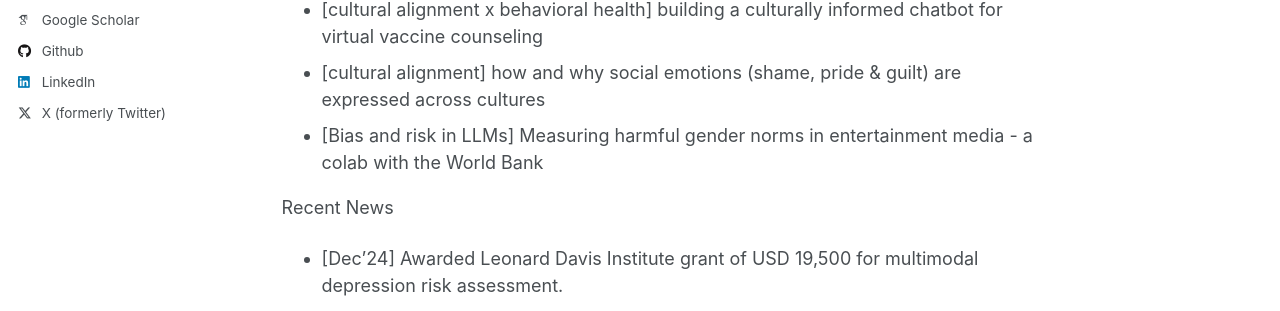
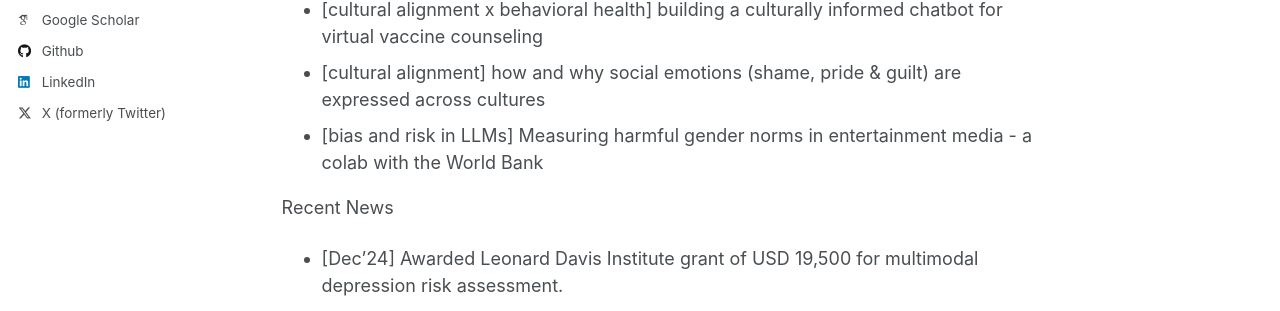
Before and after one commit to sunnyraiphd/drsunnyrai.github.io, a Jekyll site: the page built from _pages/about.md, in a window 1280 px wide and 900 px high. Shown: the part 345-656 px from the top of the window. Built offline with Jekyll 4.4.1, drawn with Linux system fonts in a browser that asks for light colours; some web fonts are replaced.

```diff
--- a/_pages/about.md
+++ b/_pages/about.md
@@ -14,7 +14,7 @@ I'm a postdoctoral researcher in the Department of Computer and Information Scie
 - [cultural alignment x behavioral health] Identifying cross-cultural variations in depression and benchmarking its impact on AI mental health assessment
 - [cultural alignment x behavioral health] building a culturally informed chatbot for virtual vaccine counseling
 - [cultural alignment] how and why social emotions (shame, pride & guilt) are expressed across cultures
-- [Bias and risk in LLMs] Measuring harmful gender norms in entertainment media - a colab with the World Bank
+- [bias and risk in LLMs] Measuring harmful gender norms in entertainment media - a colab with the World Bank
 
 Recent News
 
```
Also changed, not shown: _pages/about_srai.md (+1 -1 lines), _pages/cv.md (+1 -1 lines), _pages/news.md (+1 -1 lines).
